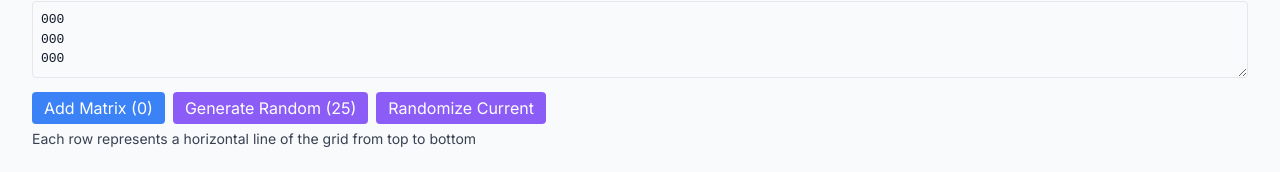
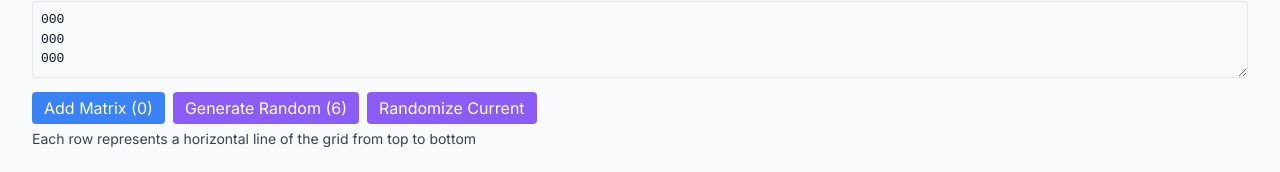
Before and after one commit to maxkomarychev/kohs, a Next.js app: page /kohs/ in a window 1280 px wide. Shown: the part 162-334 px from the top of the page. Built offline with nearby package versions, Linux system fonts and the light colour scheme.

Commit message:
Random 6

```diff
--- a/src/components/LayoutGenerator.tsx
+++ b/src/components/LayoutGenerator.tsx
@@ -26,7 +26,7 @@ const LayoutGenerator: React.FC = () => {
 
   const handleGenerateRandom = () => {
     const newMatrices: string[] = [];
-    for (let i = 0; i < 25; i++) {
+    for (let i = 0; i < 6; i++) {
       newMatrices.push(generateRandomMatrix());
     }
     setMatrices(newMatrices);
@@ -243,7 +243,7 @@ const LayoutGenerator: React.FC = () => {
               }}
               onClick={handleGenerateRandom}
             >
-              Generate Random (25)
+              Generate Random (6)
             </button>
             <button
               style={{
```
